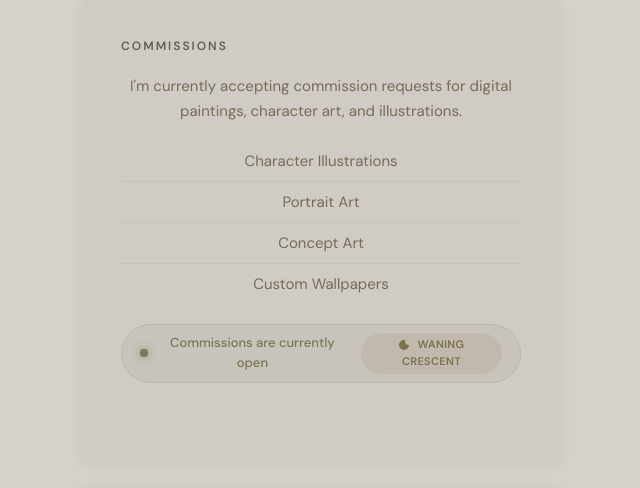
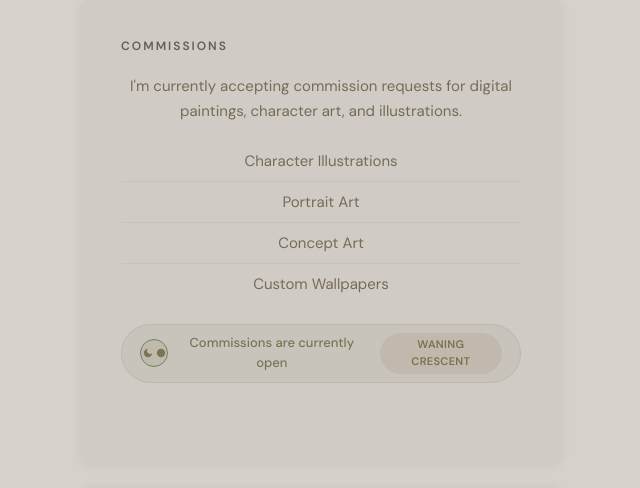
Before and after one commit to CattySmoothy/CattySmoothy, a Flask app: page /about in a window 1280 px wide. Shown: the part 983-1471 px from the top of the page, without its empty margins (319-959 px from the left). Run offline with Flask 3, Linux system fonts and the light colour scheme.

Commit message:
Place waning crescent and full moon symbols on status dot circle

```diff
--- a/static/css/redesign.css
+++ b/static/css/redesign.css
@@ -934,12 +934,22 @@ body {
 }
 
 .status-dot {
-    width: 8px;
-    height: 8px;
+    width: 28px;
+    height: 28px;
     border-radius: 50%;
-    background: color-mix(in srgb, var(--color-accent) 70%, #5A9A6A);
-    box-shadow: 0 0 8px color-mix(in srgb, var(--color-accent) 40%, #5A9A6A);
+    background: color-mix(in srgb, var(--color-accent) 12%, transparent);
+    border: 1.5px solid color-mix(in srgb, var(--color-accent) 40%, #5A9A6A);
     flex-shrink: 0;
+    display: flex;
+    align-items: center;
+    justify-content: center;
+    gap: 3px;
+}
+
+.stat-moon-crescent,
+.stat-moon-full {
+    color: color-mix(in srgb, var(--color-accent) 75%, #5A9A6A);
+    display: block;
 }
 
 .status-label {
--- a/templates/about.html
+++ b/templates/about.html
@@ -53,14 +53,16 @@
                         <li>Custom Wallpapers</li>
                     </ul>
                     <div class="commission-status">
-                        <span class="status-dot"></span>
+                        <span class="status-dot">
+                            <svg class="stat-moon-crescent" viewBox="0 0 24 24" width="10" height="10">
+                                <path d="M12 2A10 10 0 1 0 22 12A7 7 0 1 1 12 2Z" fill="currentColor"/>
+                            </svg>
+                            <svg class="stat-moon-full" viewBox="0 0 24 24" width="10" height="10">
+                                <circle cx="12" cy="12" r="10" fill="currentColor"/>
+                            </svg>
+                        </span>
                         <span class="status-label">Commissions are currently open</span>
-                        <span class="status-moon">
-                            <svg viewBox="0 0 24 24" width="12" height="12" fill="currentColor" style="vertical-align: middle; margin-right: 4px;">
-                                <path d="M12 2a10 10 0 1 0 10 10 8 8 0 0 1-8-8 8 8 0 0 1 8-8z"/>
-                            </svg>
-                            Waning Crescent
-                        </span>
+                        <span class="status-moon">Waning Crescent</span>
                     </div>
                 </div>
             </section>
```
